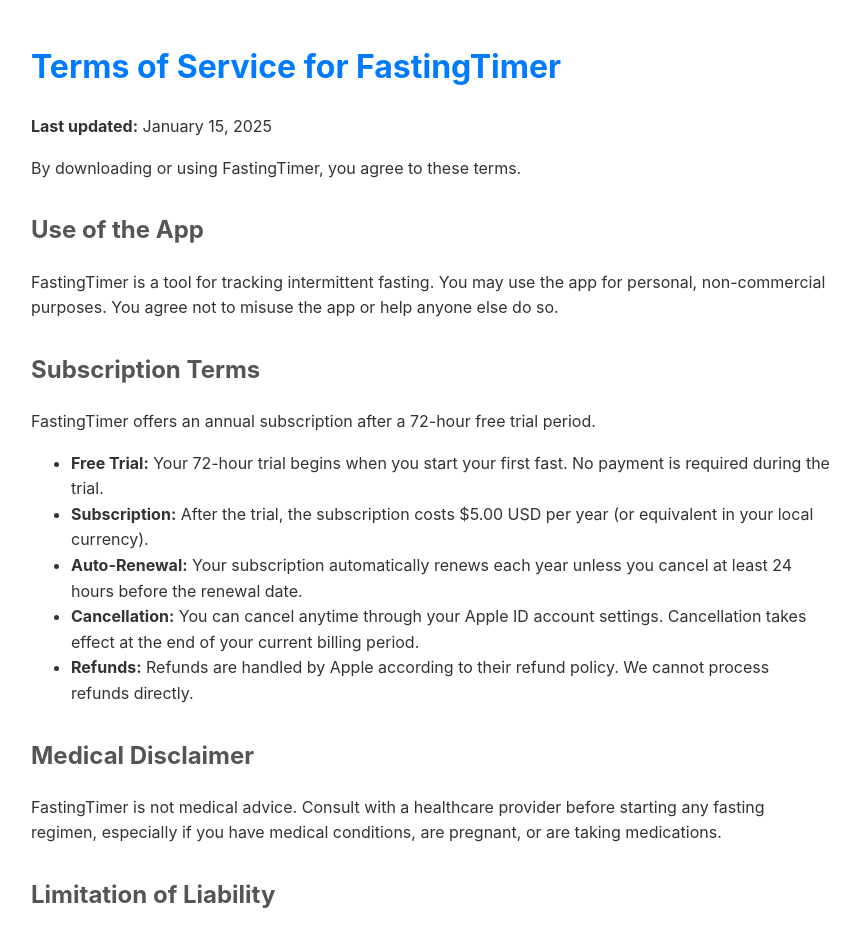
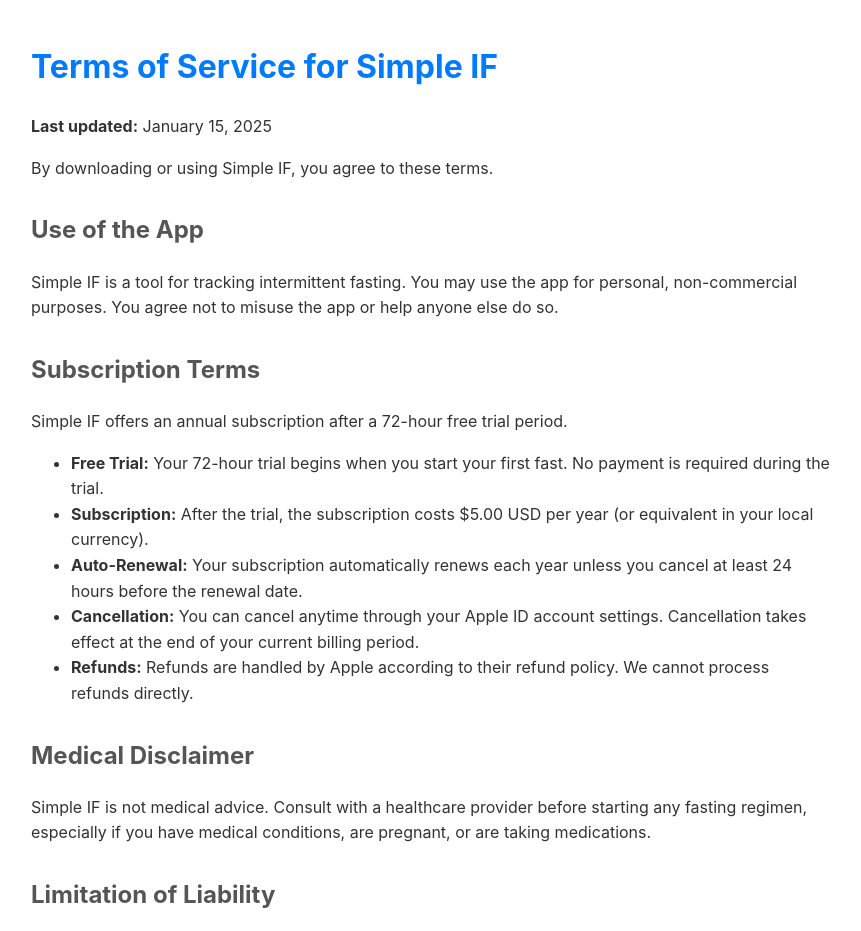
Before and after one commit to montylabs/fastingtimer-privacy, a plain HTML site: page terms.html in a window 1280 px wide. Shown: the top 931 px of the page, without its empty margins (209-1070 px from the left). Drawn offline with Linux system fonts and the light colour scheme.

Commit message:
Update terms.html

```diff
--- a/terms.html
+++ b/terms.html
@@ -1,7 +1,7 @@
 <!DOCTYPE html>
 <html>
 <head>
-    <title>FastingTimer Terms of Service</title>
+    <title>Simple IF Terms of Service</title>
     <meta charset="UTF-8">
     <meta name="viewport" content="width=device-width, initial-scale=1.0">
     <style>
@@ -23,16 +23,16 @@
     </style>
 </head>
 <body>
-    <h1>Terms of Service for FastingTimer</h1>
+    <h1>Terms of Service for Simple IF</h1>
     <p><strong>Last updated:</strong> January 15, 2025</p>
 
-    <p>By downloading or using FastingTimer, you agree to these terms.</p>
+    <p>By downloading or using Simple IF, you agree to these terms.</p>
 
     <h2>Use of the App</h2>
-    <p>FastingTimer is a tool for tracking intermittent fasting. You may use the app for personal, non-commercial purposes. You agree not to misuse the app or help anyone else do so.</p>
+    <p>Simple IF is a tool for tracking intermittent fasting. You may use the app for personal, non-commercial purposes. You agree not to misuse the app or help anyone else do so.</p>
 
     <h2>Subscription Terms</h2>
-    <p>FastingTimer offers an annual subscription after a 72-hour free trial period.</p>
+    <p>Simple IF offers an annual subscription after a 72-hour free trial period.</p>
 
     <ul>
         <li><strong>Free Trial:</strong> Your 72-hour trial begins when you start your first fast. No payment is required during the trial.</li>
@@ -43,7 +43,7 @@
     </ul>
 
     <h2>Medical Disclaimer</h2>
-    <p>FastingTimer is not medical advice. Consult with a healthcare provider before starting any fasting regimen, especially if you have medical conditions, are pregnant, or are taking medications.</p>
+    <p>Simple IF is not medical advice. Consult with a healthcare provider before starting any fasting regimen, especially if you have medical conditions, are pregnant, or are taking medications.</p>
 
     <h2>Limitation of Liability</h2>
     <p>The app is provided "as is" without warranties. We are not liable for any damages arising from your use of the app.</p>
```
